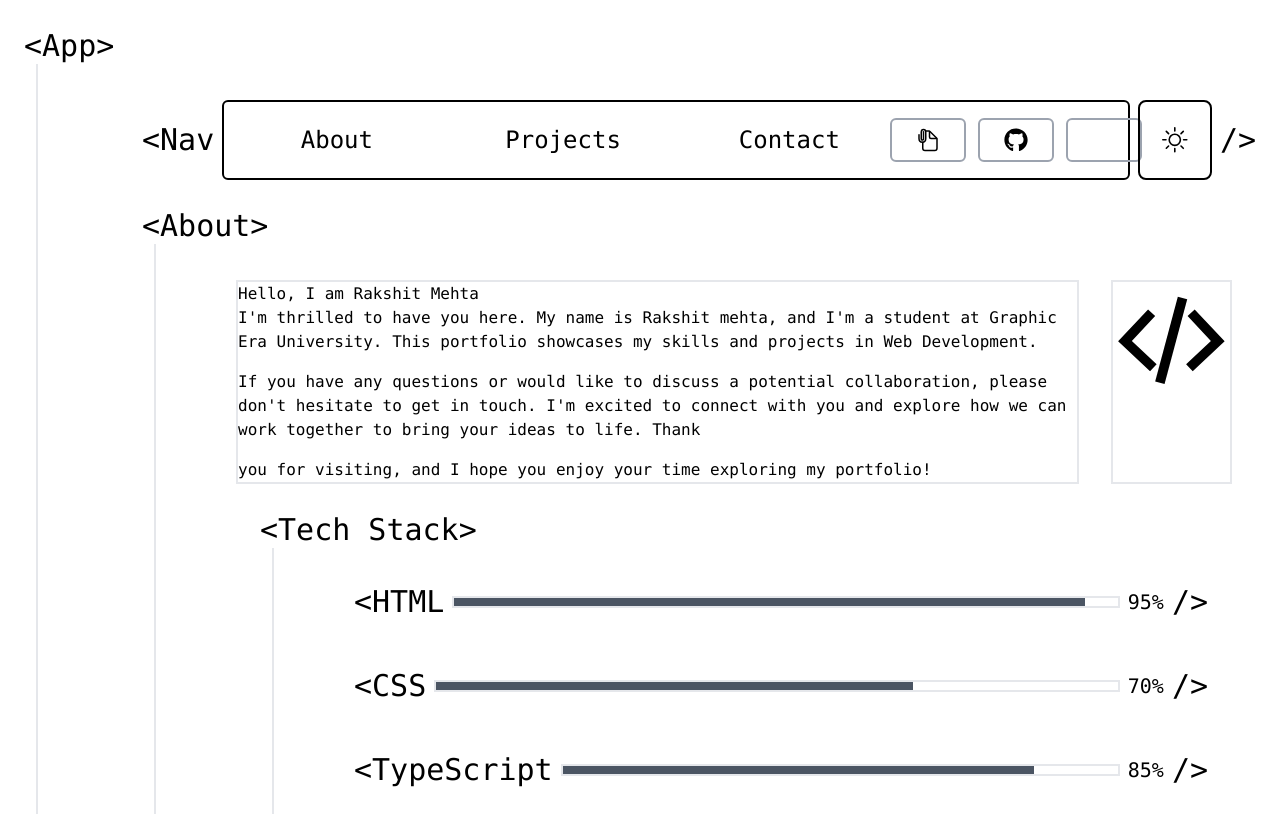
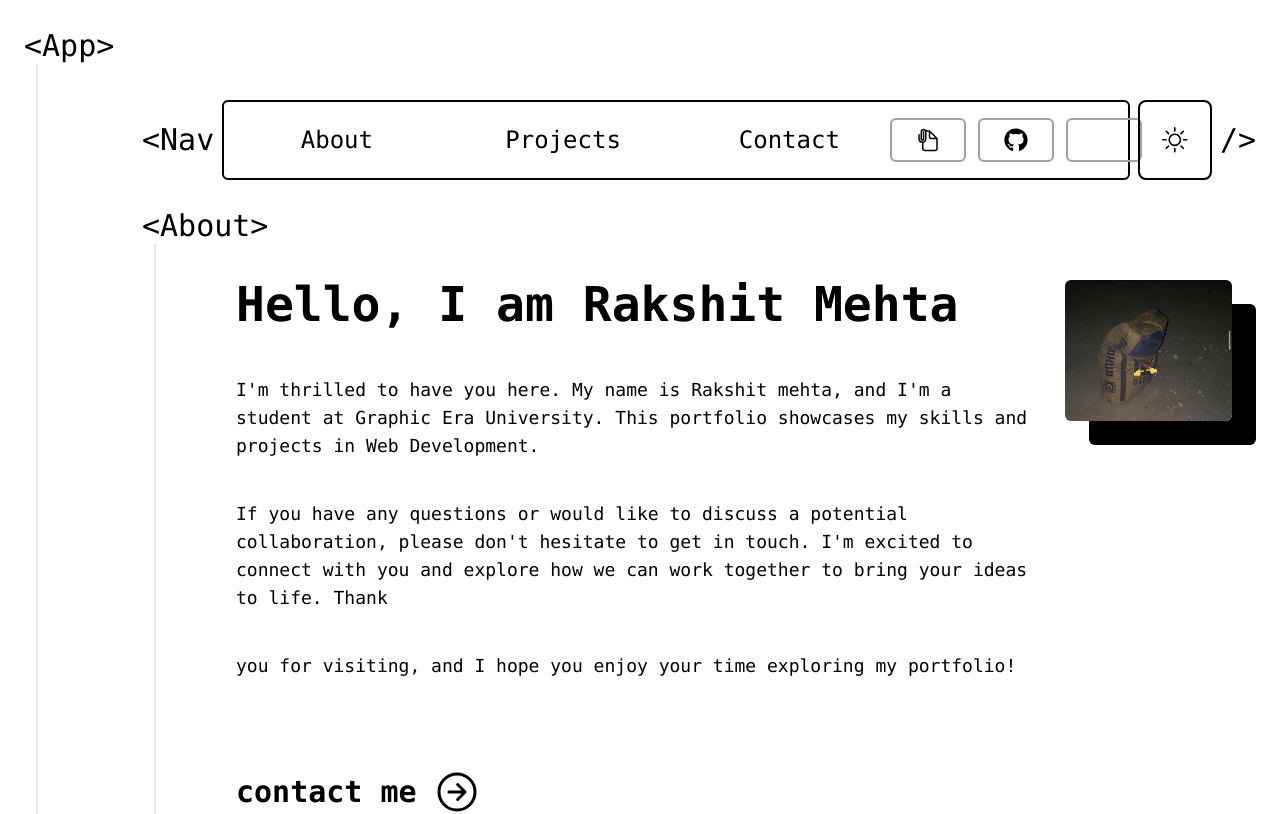
Before and after one commit to rakshit0960/personal-portfolio, a React (Vite) app: page / in a window 1280 px wide. Shown: the top 814 px of the page. Built offline with nearby package versions, Linux system fonts and the light colour scheme; some icons are missing.

Commit message:
improved intoduction section

```diff
--- a/src/components/AboutMeSection.tsx
+++ b/src/components/AboutMeSection.tsx
@@ -1,14 +1,21 @@
 import { forwardRef } from "react";
-import HomeSection from "./HomeSection";
+import IntroductionSection from "./IntroductionSection";
 import SectionWrapper from "./SectionWrapper";
 import SkillsSection from "./SkillsSection";
 
-const AboutMeSection = forwardRef<HTMLDivElement, unknown>(function (_, ref) {
+type Prop = {
+  contactSectionRef: React.MutableRefObject<HTMLDivElement | null>;
+};
+
+const AboutMeSection = forwardRef<HTMLDivElement, Prop>(function (
+  { contactSectionRef },
+  ref
+) {
   return (
     <div ref={ref}>
       <SectionWrapper name="About">
-          <HomeSection />
-          <SkillsSection />
+        <IntroductionSection contactSectionRef={contactSectionRef} />
+        <SkillsSection />
       </SectionWrapper>
     </div>
   );
--- a/src/components/HomeSection.tsx
+++ /dev/null
@@ -1,55 +0,0 @@
-import { useTheme } from "./contexts/theme-provider";
-
-export default function HomeSection() {
-  const { theme } = useTheme();
-  return (
-    <div className="flex gap-8 center">
-      <div className="border-2 flex flex-col justify-around">
-        <div className="">Hello, I am Rakshit Mehta</div>
-        <div className="flex flex-col gap-4">
-          <p>
-            I'm thrilled to have you here. My name is Rakshit mehta, and I'm a
-            student at Graphic Era University. This portfolio showcases my
-            skills and projects in Web Development.
-          </p>
-          <p>
-            If you have any questions or would like to discuss a potential
-            collaboration, please don't hesitate to get in touch. I'm excited to
-            connect with you and explore how we can work together to bring your
-            ideas to life. Thank
-          </p>
-          <p>
-            you for visiting, and I hope you enjoy your time exploring my
-            portfolio!
-          </p>
-        </div>
-      </div>
-      <div className="w-[30%] border-2">
-
-        <svg viewBox="0 0 24 24" fill="none" xmlns="http://www.w3.org/2000/svg">
-          <g id="SVGRepo_bgCarrier" stroke-width="0"></g>
-          <g
-            id="SVGRepo_tracerCarrier"
-            stroke-linecap="round"
-            stroke-linejoin="round"
-          ></g>
-          <g id="SVGRepo_iconCarrier">
-            {" "}
-            <path
-              d="M13.3252 3.05011L8.66765 20.4323L10.5995 20.9499L15.257 3.56775L13.3252 3.05011Z"
-              fill={theme == 'dark' ? "#ffffff" : "#000000"}
-            ></path>{" "}
-            <path
-              d="M7.61222 18.3608L8.97161 16.9124L8.9711 16.8933L3.87681 12.1121L8.66724 7.00798L7.20892 5.63928L1.0498 12.2017L7.61222 18.3608Z"
-              fill={theme == 'dark' ? "#ffffff" : "#000000"}
-            ></path>{" "}
-            <path
-              d="M16.3883 18.3608L15.0289 16.9124L15.0294 16.8933L20.1237 12.1121L15.3333 7.00798L16.7916 5.63928L22.9507 12.2017L16.3883 18.3608Z"
-              fill={theme == 'dark' ? "#ffffff" : "#000000"}
-            ></path>{" "}
-          </g>
-        </svg>
-      </div>
-    </div>
-  );
-}
--- /dev/null
+++ b/src/components/IntroductionSection.tsx
@@ -0,0 +1,50 @@
+import profileImage from "../../public/profile.jpg";
+import { IoArrowForwardCircleOutline } from "react-icons/io5";
+
+type Prop = {
+  contactSectionRef: React.MutableRefObject<HTMLDivElement | null>;
+};
+export default function IntroductionSection({ contactSectionRef }: Prop) {
+  // const { theme } = useTheme();
+  return (
+    <div>
+      <div className="flex gap-8 center dark:text-white">
+        <div className=" flex flex-col justify-around">
+          <div className="text-5xl font-extrabold">
+            Hello, I am Rakshit Mehta
+          </div>
+          <div className="flex flex-col gap-10 text-lg my-12">
+            <p>
+              I'm thrilled to have you here. My name is Rakshit mehta, and I'm a
+              student at Graphic Era University. This portfolio showcases my
+              skills and projects in Web Development.
+            </p>
+            <p>
+              If you have any questions or would like to discuss a potential
+              collaboration, please don't hesitate to get in touch. I'm excited
+              to connect with you and explore how we can work together to bring
+              your ideas to life. Thank
+            </p>
+            <p>
+              you for visiting, and I hope you enjoy your time exploring my
+              portfolio!
+            </p>
+          </div>
+        </div>
+        <div className="w-[50%]">
+          <img
+            src={profileImage}
+            className="rounded-md border-black shadow-behind-shadow dark:shadow-[#a3a3a3]"
+          ></img>
+        </div>
+      </div>
+      <button
+        className="flex justify-center items-center gap-4 font-bold text-3xl font-mono border-b-2 my-10 hover:gap-10 border-transparent hover:border-black hover:dark:border-white transition-all"
+        onClick={() => contactSectionRef.current?.scrollIntoView()}
+      >
+        <p className="h-full ">contact me</p>
+        <IoArrowForwardCircleOutline className="" size="1.6em" />
+      </button>
+    </div>
+  );
+}
--- a/src/components/SkillsSection.tsx
+++ b/src/components/SkillsSection.tsx
@@ -8,7 +8,7 @@ const skillsList: ISkill[] = data.skills;
 
 export default function SkillsSection() {
   return (
-    <SectionWrapper name='Tech Stack'>
+    <SectionWrapper name='Skills'>
       <div className="grid grid-cols-1 2xl:grid-cols-2 lg:gap-y-12 gap-4 gap-x-7">
         {skillsList.map(skill => <SkillComponent skill={skill} key={skill.id}/>)}
       </div>
--- a/src/data/skillsList.json
+++ b/src/data/skillsList.json
@@ -8,37 +8,37 @@
         {
             "id": 2,
             "name": "CSS",
-            "level": 70
+            "level": 90
         },
         {
             "id": 3,
             "name": "TypeScript",
-            "level": 85
+            "level": 90
         },
         {
             "id": 4,
             "name": "ReactJs",
-            "level": 80
+            "level": 90
         },
         {
             "id": 5,
             "name": "Tailwind",
-            "level": 70
+            "level": 80
         },
         {
             "id": 6,
             "name": "NodeJS",
-            "level": 70
+            "level": 90
         },
         {
             "id": 7,
             "name": "docker",
-            "level": 50
+            "level": 30
         },
         {
             "id": 8,
             "name": "AWS",
-            "level": 40
+            "level": 30
         }
     ]
 }
--- a/src/pages/HomePage.tsx
+++ b/src/pages/HomePage.tsx
@@ -15,7 +15,10 @@ export default function HomePage() {
         projectsSectionRef={ProjectsSectionRef}
         contactSectionRef={contactSectionRef}
       />
-      <AboutMeSection ref={aboutMeSectionRef} />
+      <AboutMeSection
+        ref={aboutMeSectionRef}
+        contactSectionRef={contactSectionRef}
+      />
       <ProjectsSection ref={ProjectsSectionRef} />
       <ContactSection ref={contactSectionRef} />
     </>
--- a/tailwind.config.js
+++ b/tailwind.config.js
@@ -24,6 +24,9 @@ export default {
       },
       fontFamily: {
         "mono-code": ["ui-monospace", 'Cascadia Code', 'Source Code Pro', "Menlo", "Consolas", 'DejaVu Sans Mono', "monospace"],
+      },
+      boxShadow: {
+        "behind-shadow": "24px 24px 0px 0px rgba(0,0,0,1);",
       }
     },
   },
```
